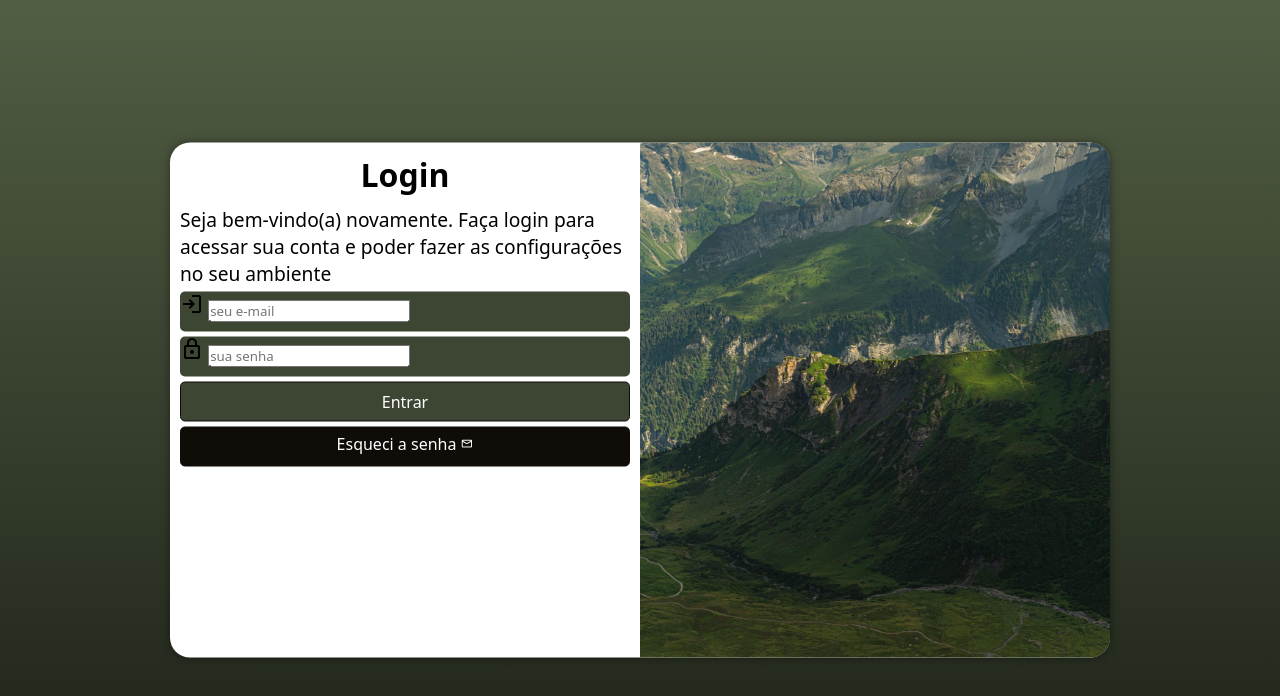
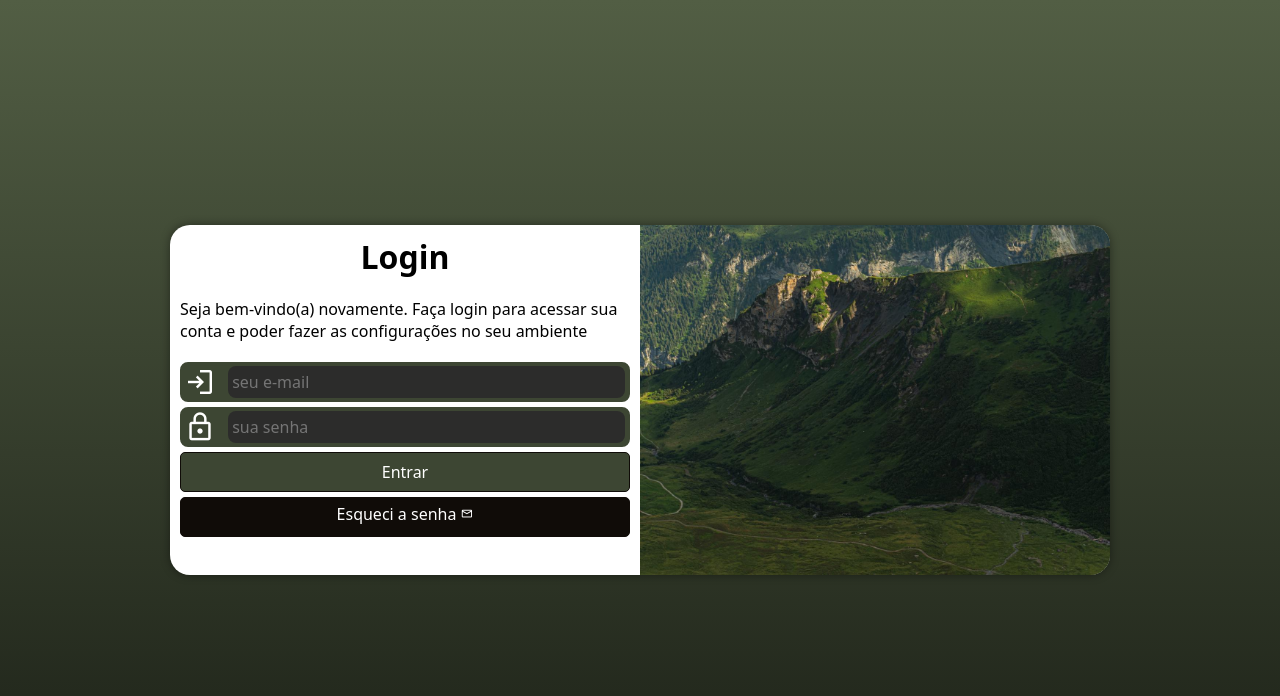
Before and after one commit to Glaub3rDev/login-responsivo, a plain HTML site: page index.html in a window 1280 px wide. Drawn offline with nearby package versions, Linux system fonts and the light colour scheme.

Commit message:
aprimoramento de estilo nos campos de digitação

```diff
--- a/src/style/media-query.css
+++ b/src/style/media-query.css
@@ -8,11 +8,12 @@ Grandes telas: 1200px
 */
 
 @media screen and (min-width: 768px) and (max-width: 992px){
-    body {
+    body { /* CONFIGURAÇÃO PARA TABLET */
         background-image: linear-gradient(to top, #1d2218, #525e44);
     }
     section#login {
         width: 80vw;
+        height: 290px;
     }
 
     section#login > div#imagem {
@@ -28,12 +29,13 @@ Grandes telas: 1200px
 }
 
 @media screen and (min-width: 992px) {
-    body {
+    body { /* CONFIGURAÇÃO PARA TABLET */
         background-image: linear-gradient(to top, #1d2218, #525e44);
     }
 
     section#login {
         width: 940px;
+        height: 350px;
     }
 
     section#login > div#imagem {
@@ -53,6 +55,7 @@ Grandes telas: 1200px
     }
 
     div#formulario > p {
-    font-size: 1.2em;
+    font-size: 1em;
+    margin: 20px 0px;
     }
 }
--- a/src/style/style.css
+++ b/src/style/style.css
@@ -29,7 +29,6 @@ section#login {
     position: absolute;
     top: 50%;
     left: 50%;
-    transform: translate(-50%, -50%);
     overflow: hidden;
     background-color: white;
     width: 260px;
@@ -39,6 +38,7 @@ section#login {
 
     transition: width 0.5s, height 0.5s;
     transition-timing-function: ease;
+     transform: translate(-50%, -50%);
 }
 
 section#login > div#imagem {
@@ -103,13 +103,36 @@ form > a.botao > span {
 
 form > div.campo {
     background-color: var(--color003);
+    border: 4px solid var(--color003);
     width: 100%;
     display: block;
     height: 40px;
-    border-radius: 5px;
+    border-radius: 8px;
     margin: 5px 0px;
 }
 
 div.campo > label {
     display: none;
 }
+
+div.campo span {
+    color: white;
+    font-size: 2em;
+    width: 40px;
+}
+
+div.campo > input {
+    background-color: var(--color001);
+    font-size: 1em;
+    height: 100%;
+    width: calc(100% - 45px);
+    border: 0px;
+    border-radius: 8px;
+    padding: 4px;
+    transform: translateY(-10px);
+}
+
+div.campo > input:focus-within {
+    background-color: white;
+    border: none;
+}
```
